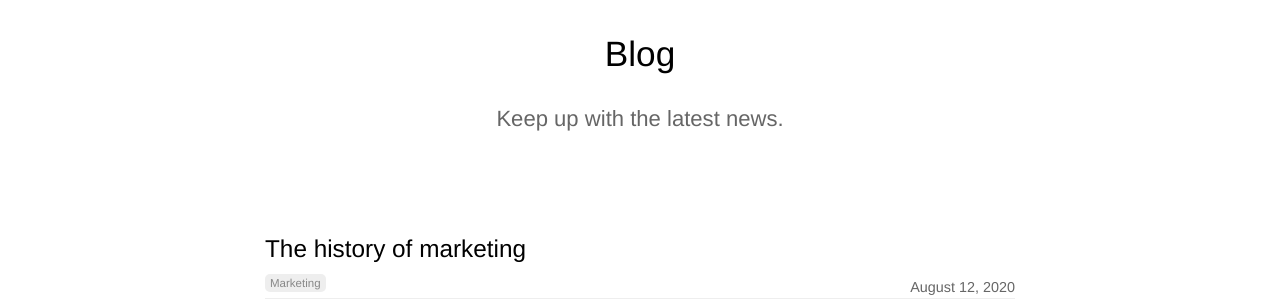
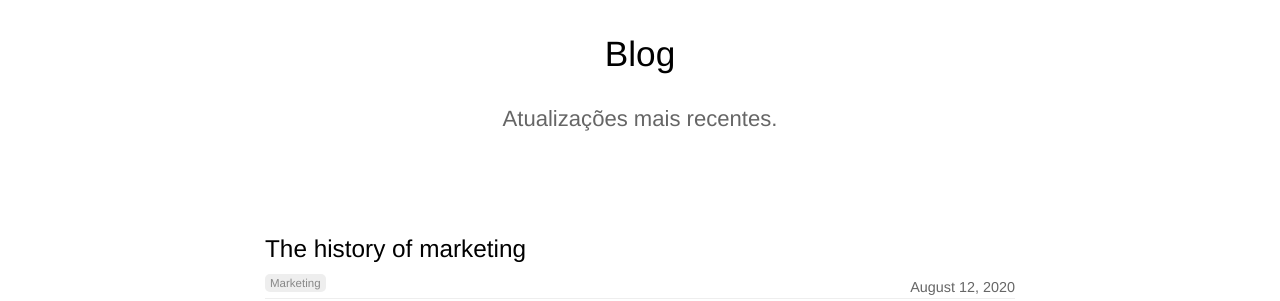
Before and after one commit to ombudsmanviktor/lab, a Jekyll site: the page built from blog/index.html, in a window 1280 px wide and 900 px high. Shown: the part 140-441 px from the top of the window. Built offline with Jekyll 4.4.1, drawn with Linux system fonts in a browser that asks for light colours; the list of posts is cut into pages by our own code.

Commit message:
Update index.html

```diff
--- a/blog/index.html
+++ b/blog/index.html
@@ -1,10 +1,10 @@
 ---
 title: Blog
-description: Keep up with the latest news.
+description: Atualizações mais recentes.
 ---
 
 <div class="text-container">
-	<p class="editor-link"><a href="cloudcannon:collections/_posts" class="btn"><strong>&#9998;</strong> Add Post</a></p>
+	<p class="editor-link"><a href="cloudcannon:collections/_posts" class="btn"><strong>&#9998;</strong> Adicionar Post</a></p>
 	<ul class="blog-posts">
 		{% include list-posts.html posts=paginator.posts %}
 	</ul>
@@ -13,13 +13,13 @@
 		<!-- Pagination links -->
 		<div class="pagination">
 			{% if paginator.previous_page %}
-				<a href="{% include relative-src.html src=paginator.previous_page_path %}" class="previous btn">&larr; Newer posts</a>
+				<a href="{% include relative-src.html src=paginator.previous_page_path %}" class="previous btn">&larr; Posts Recentes</a>
 			{% endif %}
 
 			<span class="page_number ">{{ paginator.page }} of {{ paginator.total_pages }}</span>
 
 			{% if paginator.next_page %}
-				<a href="{% include relative-src.html src=paginator.next_page_path %}" class="next btn">Older posts &rarr;</a>
+				<a href="{% include relative-src.html src=paginator.next_page_path %}" class="next btn">Posts Antigos &rarr;</a>
 			{% endif %}
 		</div>
 	{% endif %}
```
